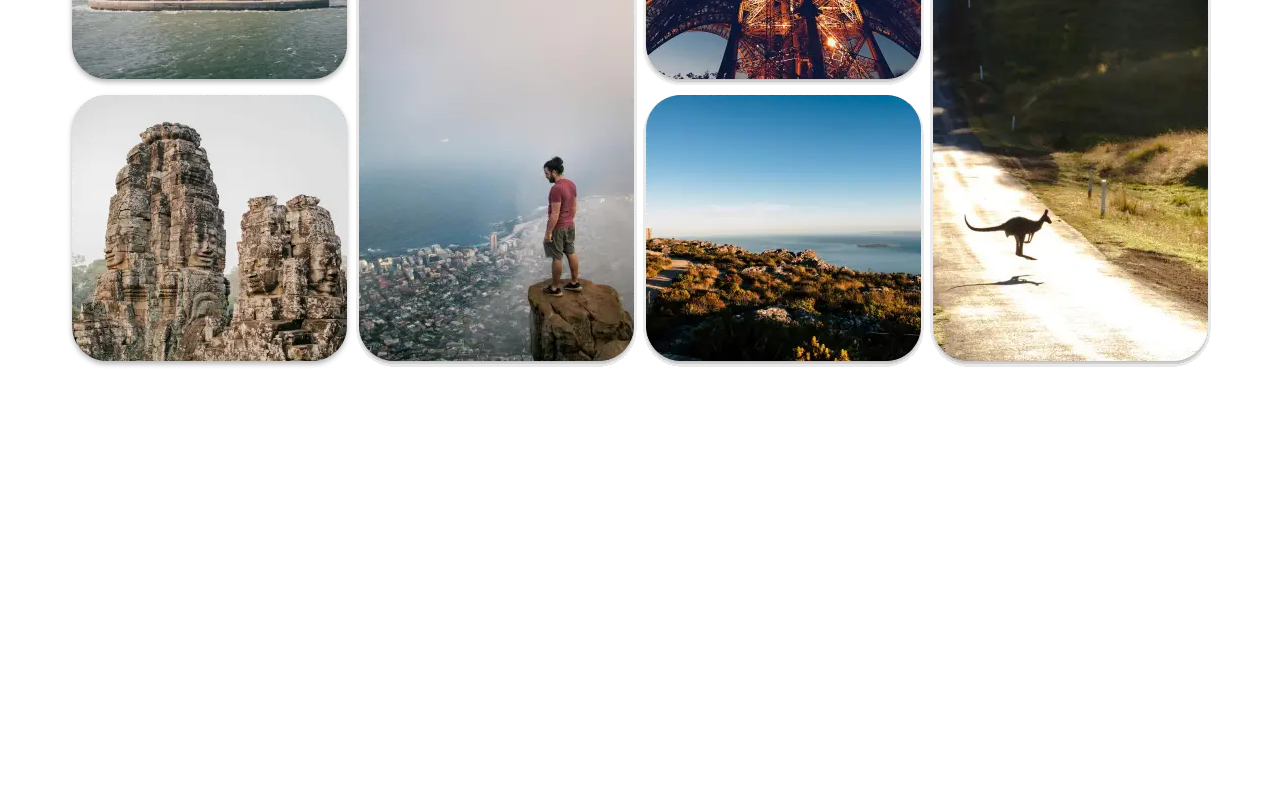
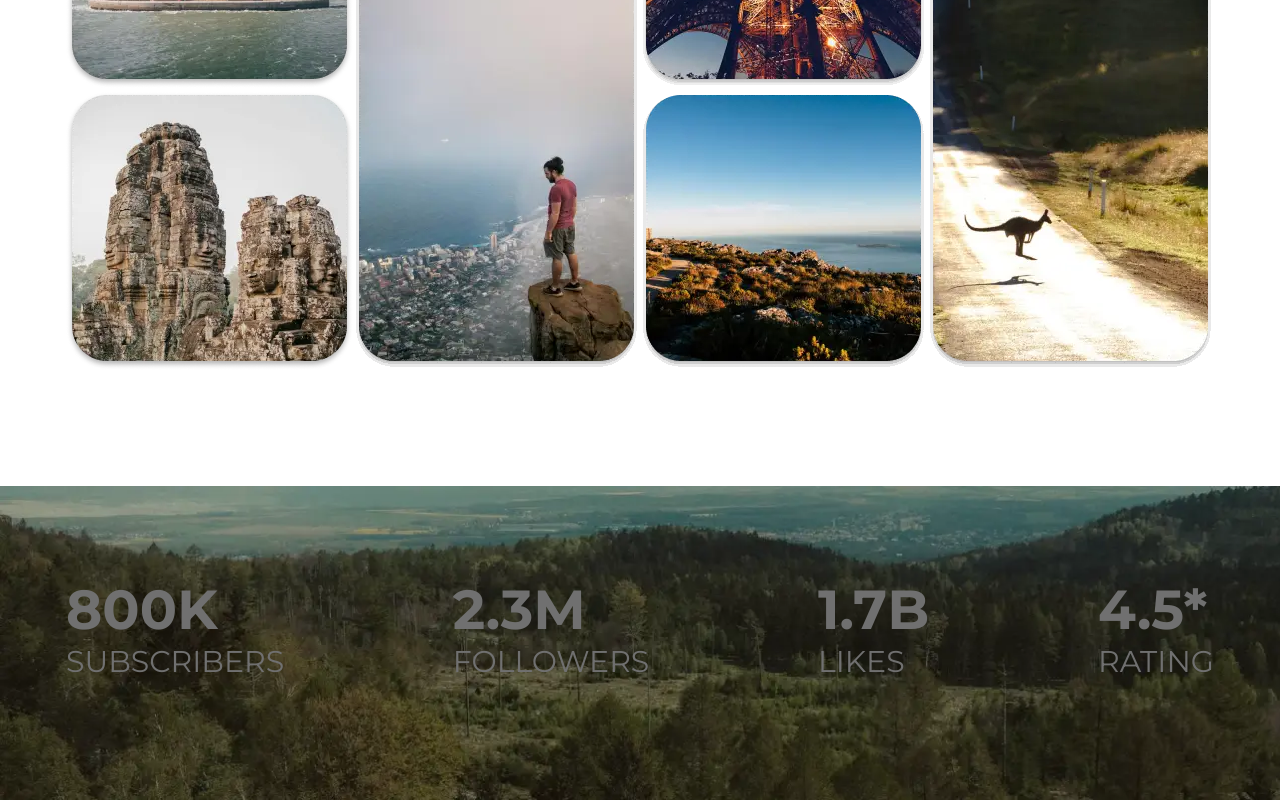
Before and after one commit to arafatYasir/MERN-Project-2, a plain HTML site: page index.html in a window 1280 px wide. Shown: the part 4200-5000 px from the top of the page. Before the commit the page ends 4686 px from the top, so only its background shows below. Drawn offline with Linux system fonts and the light colour scheme; files whose address does not match are found by name.

Commit message:
Counter Section Complete

```diff
--- a/css/style.css
+++ b/css/style.css
@@ -415,3 +415,30 @@ nav .icon-parent {
     margin-top: 106px;
     margin-bottom: 112px;
 }
+
+/* ----Counter Section---- */
+#information {
+    background: url("../images/info-background-image.webp");
+    background-repeat: no-repeat;
+    background-size: cover;
+    padding-top: 90px;
+    padding-bottom: 120px;
+}
+
+#information .container {
+    display: flex;
+    align-items: center;
+    justify-content: space-between;
+}
+
+#information .container div h2 {
+    font-size: 55px;
+    font-weight: 700;
+    color: #707070;
+}
+
+#information .container div h4 {
+    font-size: 30px;
+    font-weight: 400;
+    color: #707070;
+}
--- a/index.html
+++ b/index.html
@@ -286,6 +286,28 @@
                 </div>
             </div>
         </section>
+
+        <!-- Counter Section -->
+        <section id="information">
+            <div class="container">
+                <div class="one">
+                    <h2>800K</h2>
+                    <h4>SUBSCRIBERS</h4>
+                </div>
+                <div class="two">
+                    <h2>2.3M</h2>
+                    <h4>FOLLOWERS</h4>
+                </div>
+                <div class="three">
+                    <h2>1.7B</h2>
+                    <h4>LIKES</h4>
+                </div>
+                <div class="four">
+                    <h2>4.5*</h2>
+                    <h4>RATING</h4>
+                </div>
+            </div>
+        </section>
     </main>
 </body>
 
```
